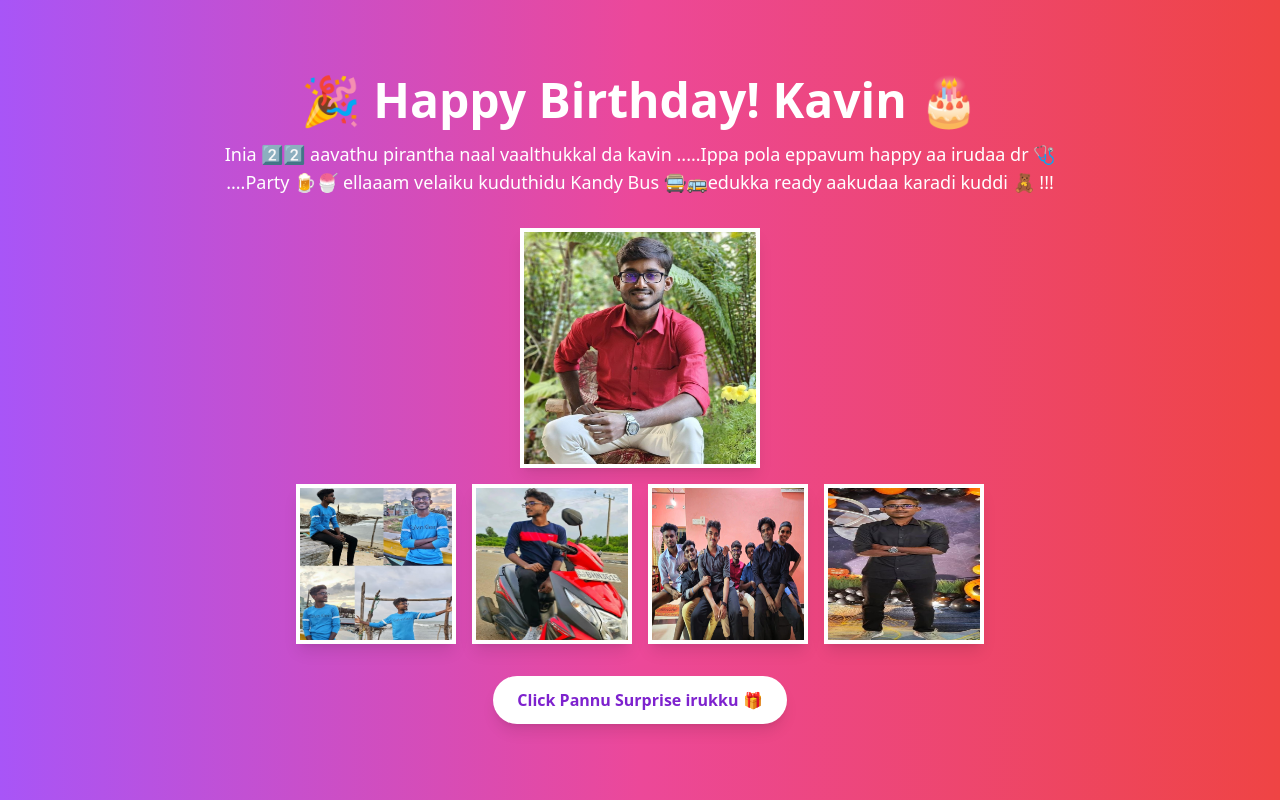
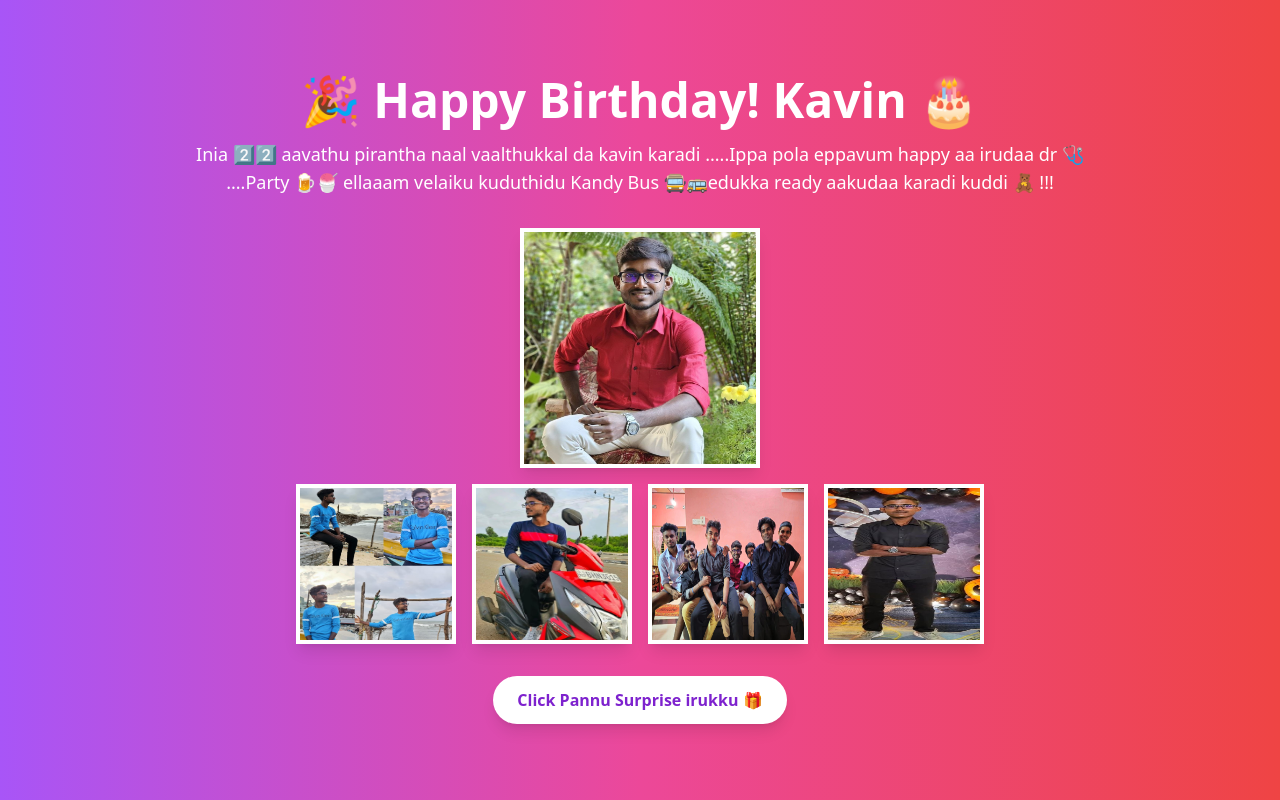
Before and after one commit to Sukithan/kavin-s22, a plain HTML site: page index.html in a window 1280 px wide. Drawn offline with nearby package versions, Linux system fonts and the light colour scheme.

Commit message:
Update index.html

```diff
--- a/index.html
+++ b/index.html
@@ -60,7 +60,7 @@
 
     <!-- Message -->
     <p class="text-white text-base sm:text-lg mb-8 fade-in" style="animation-delay: 0.5s;">
-        Inia 2️⃣2️⃣ aavathu pirantha naal vaalthukkal da kavin  .....Ippa pola eppavum happy aa irudaa dr 🩺 ....Party  🍺🍧 ellaaam velaiku kuduthidu  Kandy Bus  🚍🚌edukka ready aakudaa karadi kuddi 🧸 !!!
+        Inia 2️⃣2️⃣ aavathu pirantha naal vaalthukkal da kavin karadi  .....Ippa pola eppavum happy aa irudaa dr 🩺 ....Party  🍺🍧 ellaaam velaiku kuduthidu  Kandy Bus  🚍🚌edukka ready aakudaa karadi kuddi 🧸 !!!
     </p>
 
     <!-- Tree Chart with Animated Images -->
```
